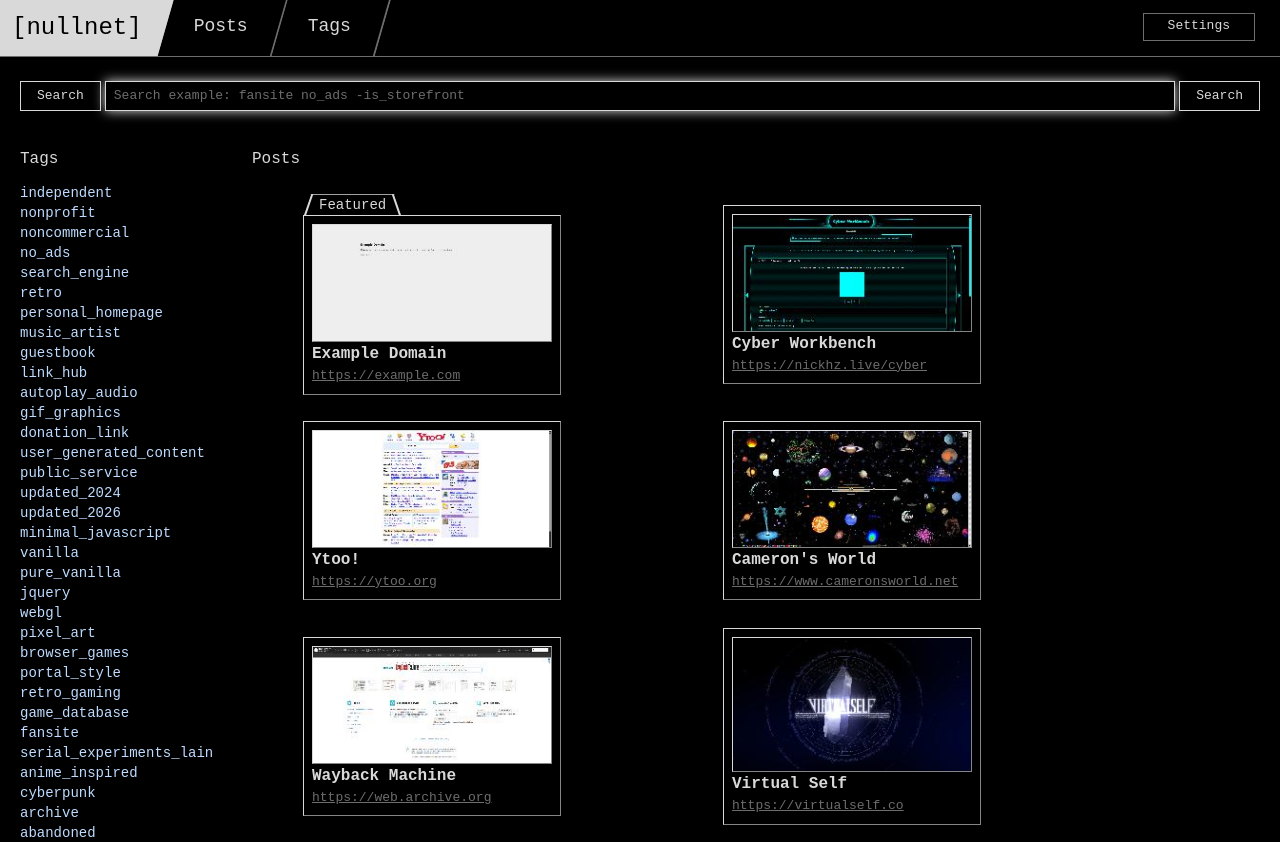
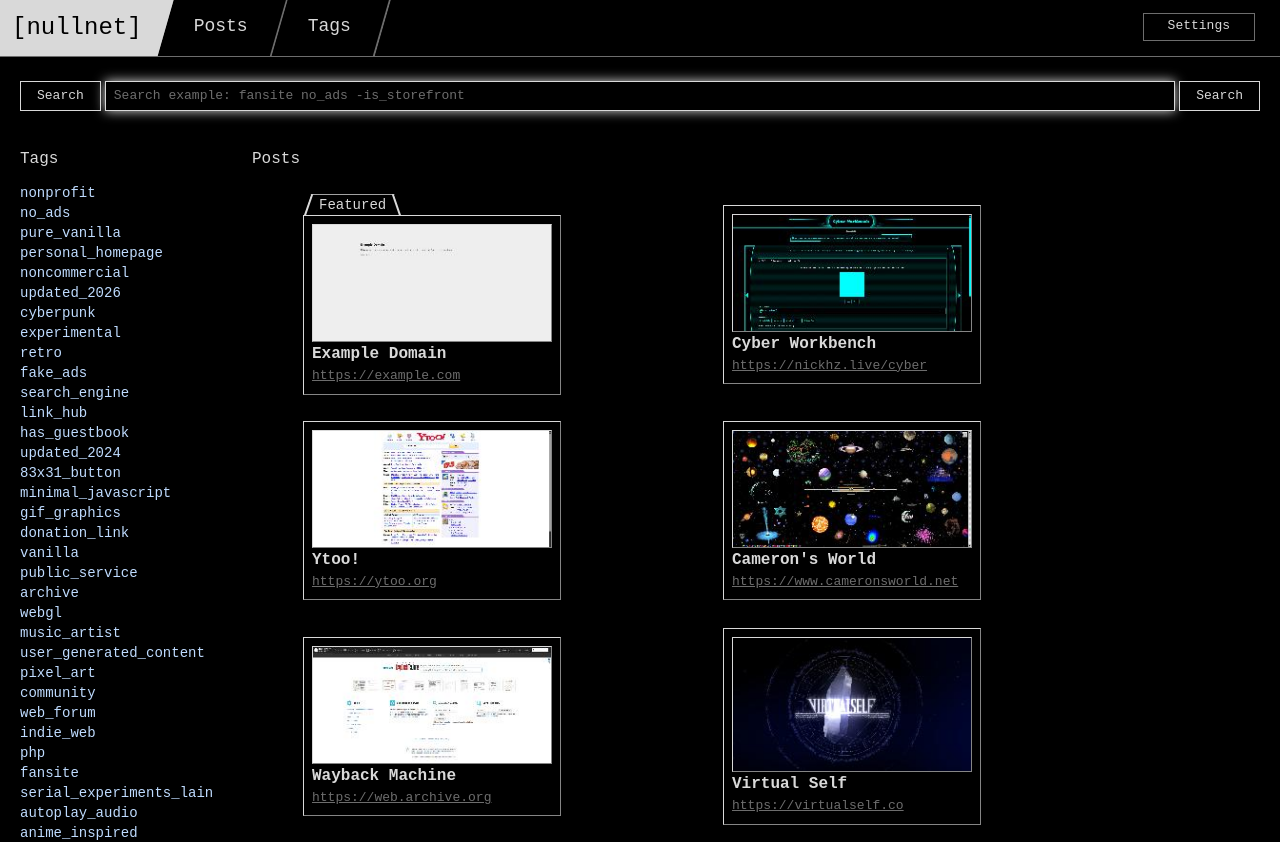
Before and after one commit to nullnet-labs/nullnet-frontend, a Next.js app: page /posts in a window 1280 px wide. Shown: the top 842 px of the page. Built offline with nearby package versions, Linux system fonts and the light colour scheme.

Commit message:
Tags on post browser now dynamically populate, based on the posts displayed on the current page

```diff
--- a/src/components/posts-browser.tsx
+++ b/src/components/posts-browser.tsx
@@ -14,15 +14,19 @@
     const postsPerPage = 18;
     const pages = Math.ceil(previews.length / postsPerPage);
 
-    const selectedPosts:PreviewDatum[] = previews.slice(postsPerPage * (page - 1), postsPerPage * page);
-    const selectedFeature:PreviewDatum = previews[Math.floor(Math.random() * previews.length)];
+    const selectedPosts: PreviewDatum[] = previews.slice(postsPerPage * (page - 1), postsPerPage * page);
+    const selectedFeature: PreviewDatum = previews[Math.floor(Math.random() * previews.length)];
 
+    const tagSet: Set<string> = new Set();
     if (featured) {
+        selectedFeature.tags.forEach(tag => tagSet.add(tag));
+
         const featureIndex = selectedPosts.indexOf(selectedFeature);
         if (featureIndex >= 0) {
             selectedPosts.splice(featureIndex, 1);
         }
     }
+    selectedPosts.forEach(post => post.tags.forEach(tag => tagSet.add(tag)));
 
     return (
         <main className={styles['primary-content']}>
@@ -35,7 +39,7 @@
             <aside className={classes('row-2 col-1 text-lg/8 md:text-sm/5 hidden md:block text-blue-200', styles['tag-pane'])}>
                 <ul>
                     {
-                        tags.map((tagName) => (
+                        Array.from(tagSet).map((tagName) => (
                             <li key={tagName}>
                                 {tagName}
                             </li>
```
